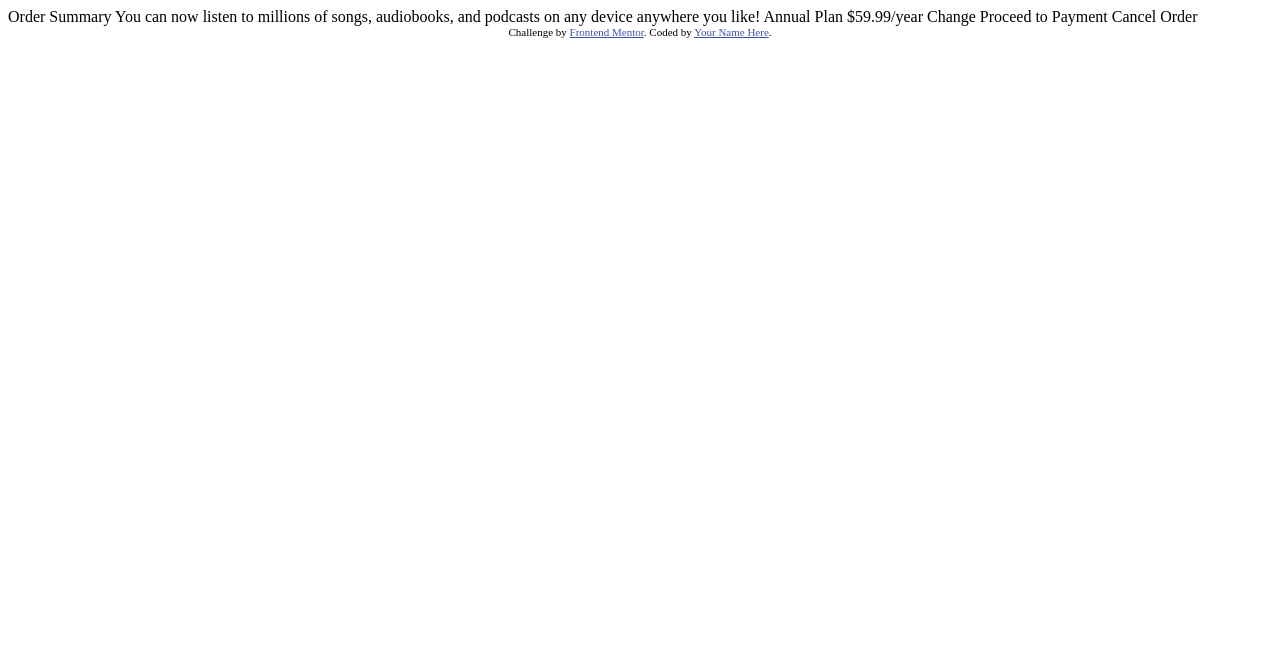
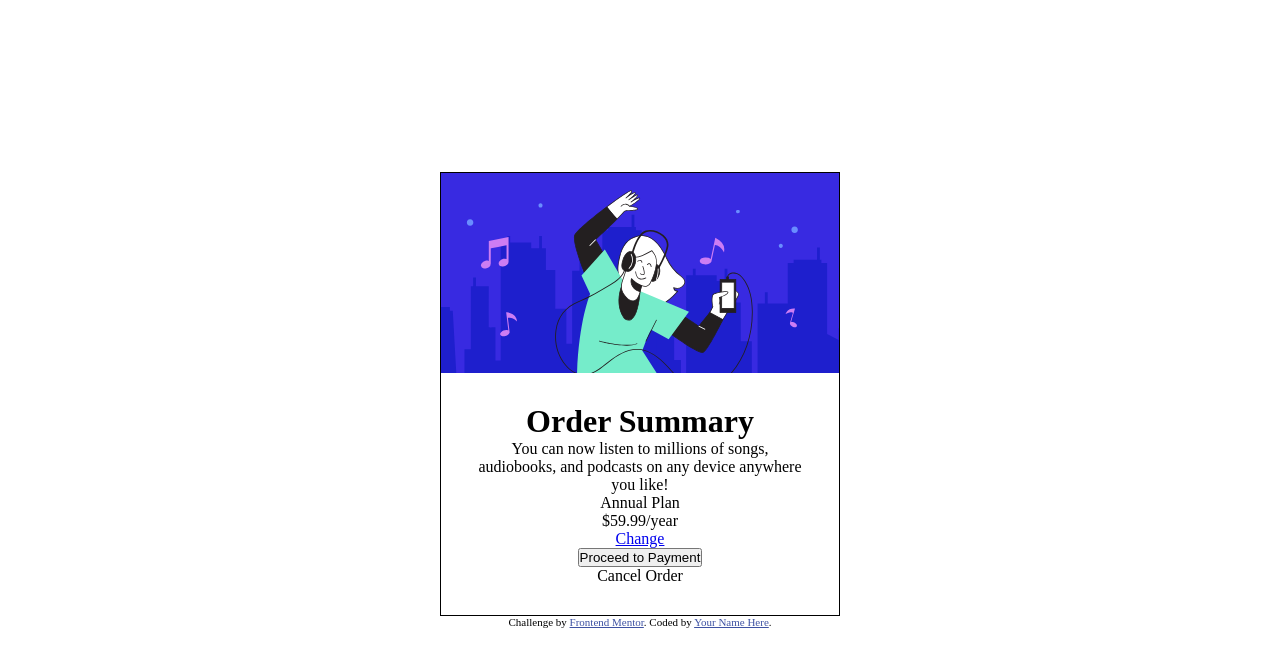
Before and after one commit to tiagolauren/-order-summary-component-main-main-, a plain HTML site: page index.html in a window 1280 px wide. Drawn offline with Linux system fonts and the light colour scheme.

Commit message:
iniciando estilização

```diff
--- a/index.html
+++ b/index.html
@@ -12,22 +12,70 @@
   <style>
     .attribution { font-size: 11px; text-align: center; }
     .attribution a { color: hsl(228, 45%, 44%); }
+    :root {
+      --Pale-blue: hsl(225, 100%, 94%);
+      --Bright-blue: hsl(245, 75%, 52%);
+      --Very-pale-blue: hsl(225, 100%, 98%);
+      --Desaturated-blue: hsl(224, 23%, 55%);
+      --Dark-blue: hsl(223, 47%, 23%);
+      }
+      * {
+        margin: 0;
+        padding: 0;
+        box-sizing: border-box;
+      }
+      body {
+        width: 100%;
+        min-height: 100vh;
+        display: flex;
+        justify-content: center;
+        align-items: center;
+        flex-direction: column;
+      }
+      .container {
+        border: 1px solid black;
+        width: 400px;
+      }
+      .image {
+        background-image: url(./images/illustration-hero.svg);
+        width: 100%;
+        height: 200px;
+        background-size: cover;
+        background-position: center;
+      }
+          .contat{
+            width: 100%;
+            text-align: center;
+            padding: 30px;
+          }
   </style>
 </head>
 <body>
+ <div class="container">
+   <div class="image"></div>
+   <div class="contat">
+    <h1 class="title">Order Summary</h1>
+    <p>
+      You can now listen to millions of songs, audiobooks, and podcasts on any
+      device anywhere you like!
+    </p>
+    <div class="cardyear">
+      <span class="icon-music"></span>
+      <div class="price-year"><p class="title-price">Annual Plan</p>
+        <p class="price">$59.99/year</p>
+      </div>
+      <a href="#">Change</a>
+    </div>
+    <button class="btn">Proceed to Payment</button>
+    <p class="cancept"> Cancel Order</p>
+   </div>
 
-  Order Summary
 
-  You can now listen to millions of songs, audiobooks, and podcasts on any
-  device anywhere you like!
 
-  Annual Plan
-  $59.99/year
 
-  Change
 
-  Proceed to Payment
-  Cancel Order
+  </div>
+
 
   <div class="attribution">
     Challenge by <a href="https://www.frontendmentor.io?ref=challenge" target="_blank">Frontend Mentor</a>.
```
